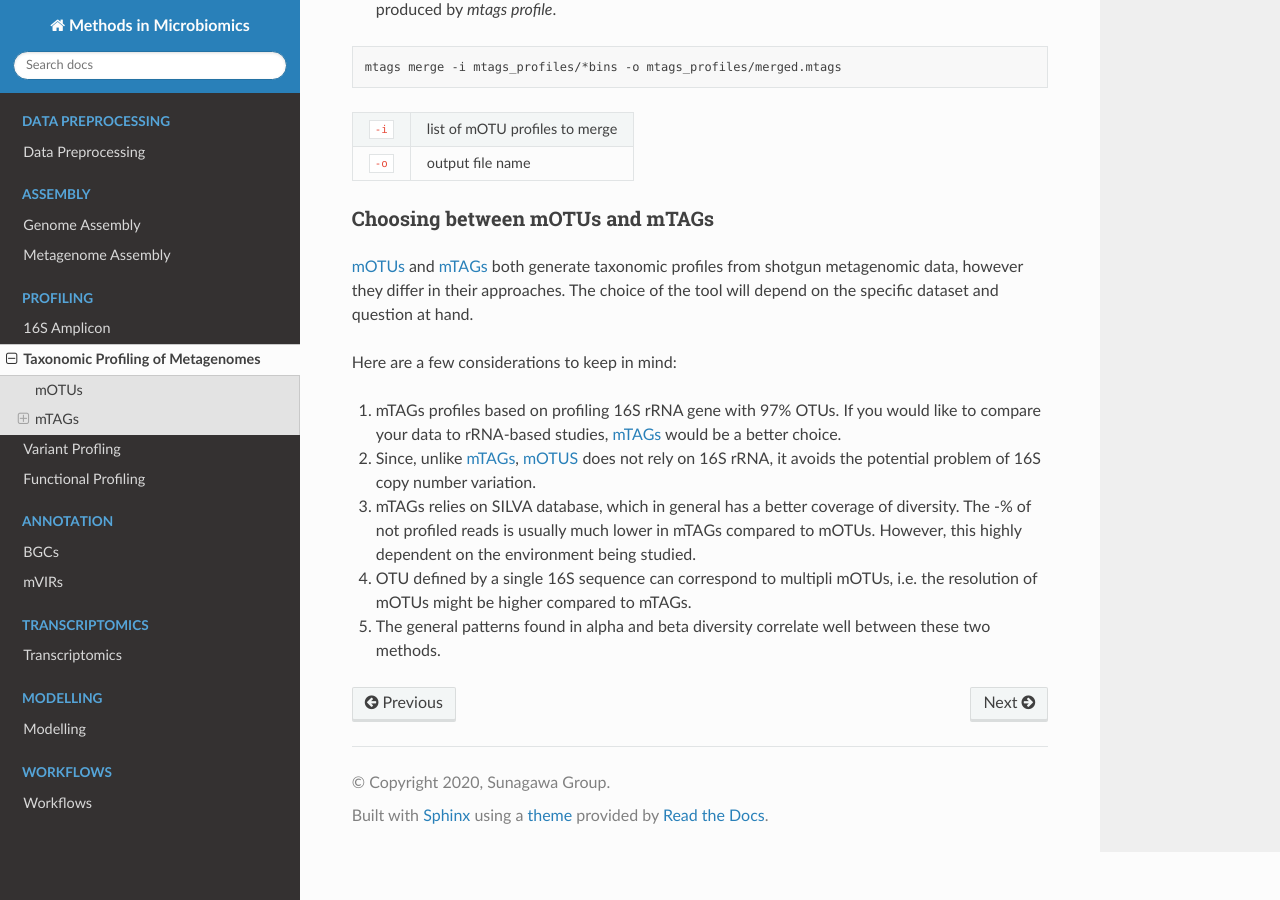
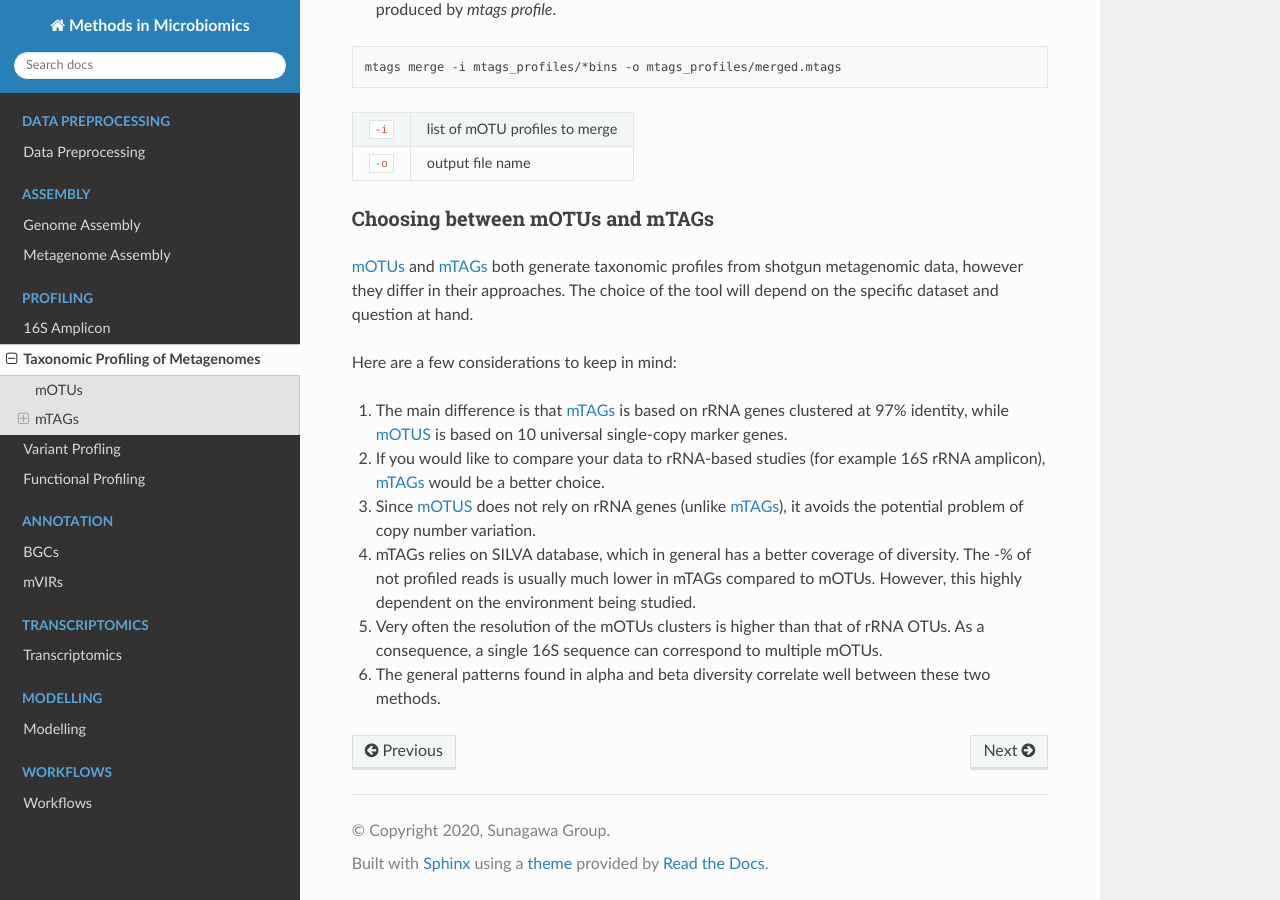
Before and after one commit to MicrobiologyETHZ/Methods_in_Microbiomics, a Sphinx documentation site: the page built from docs/profiling/metagenomes.rst, in a window 1280 px wide and 900 px high, scrolled down 3469 px. Built offline with Sphinx 7.4.7 and the Read the Docs theme 2.0.0, drawn with Linux system fonts in a browser that asks for light colours.

Commit message:
update the part on "Choosing between [...]"
I removed "16S" because in mTAGs there are also other subunits measured.

```diff
--- a/docs/profiling/metagenomes.rst
+++ b/docs/profiling/metagenomes.rst
@@ -161,12 +161,14 @@ mOTUs_ and mTAGs_ both generate taxonomic profiles from shotgun metagenomic data
 
 Here are a few considerations to keep in mind:
 
-#. mTAGs profiles based on  profiling 16S rRNA gene with 97% OTUs. If you would like to compare your data to rRNA-based studies, mTAGs_ would be a better choice.
+#. The main difference is that mTAGs_ is based on rRNA genes clustered at 97% identity, while mOTUS_ is based on 10 universal single-copy marker genes.
 
-#. Since, unlike mTAGs_, mOTUS_ does not rely on  16S rRNA,  it avoids the potential problem of 16S copy number variation.
+#. If you would like to compare your data to rRNA-based studies (for example 16S rRNA amplicon), mTAGs_ would be a better choice.
 
-#. mTAGs relies on SILVA database,  which in general has a better coverage of diversity. The -% of not profiled reads is usually much lower in mTAGs compared to mOTUs. However, this highly dependent on the environment being studied.
+#. Since mOTUS_ does not rely on rRNA genes (unlike mTAGs_), it avoids the potential problem of copy number variation.
 
-#. OTU defined by a single 16S sequence can correspond to multipli mOTUs, i.e. the resolution of mOTUs might be higher compared to mTAGs.
+#. mTAGs relies on SILVA database, which in general has a better coverage of diversity. The -% of not profiled reads is usually much lower in mTAGs compared to mOTUs. However, this highly dependent on the environment being studied.
 
-#. The general patterns found in alpha and beta diversity correlate  well between these two methods.
+#. Very often the resolution of the mOTUs clusters is higher than that of rRNA OTUs. As a consequence, a single 16S sequence can correspond to multiple mOTUs.
+
+#. The general patterns found in alpha and beta diversity correlate well between these two methods.
```
